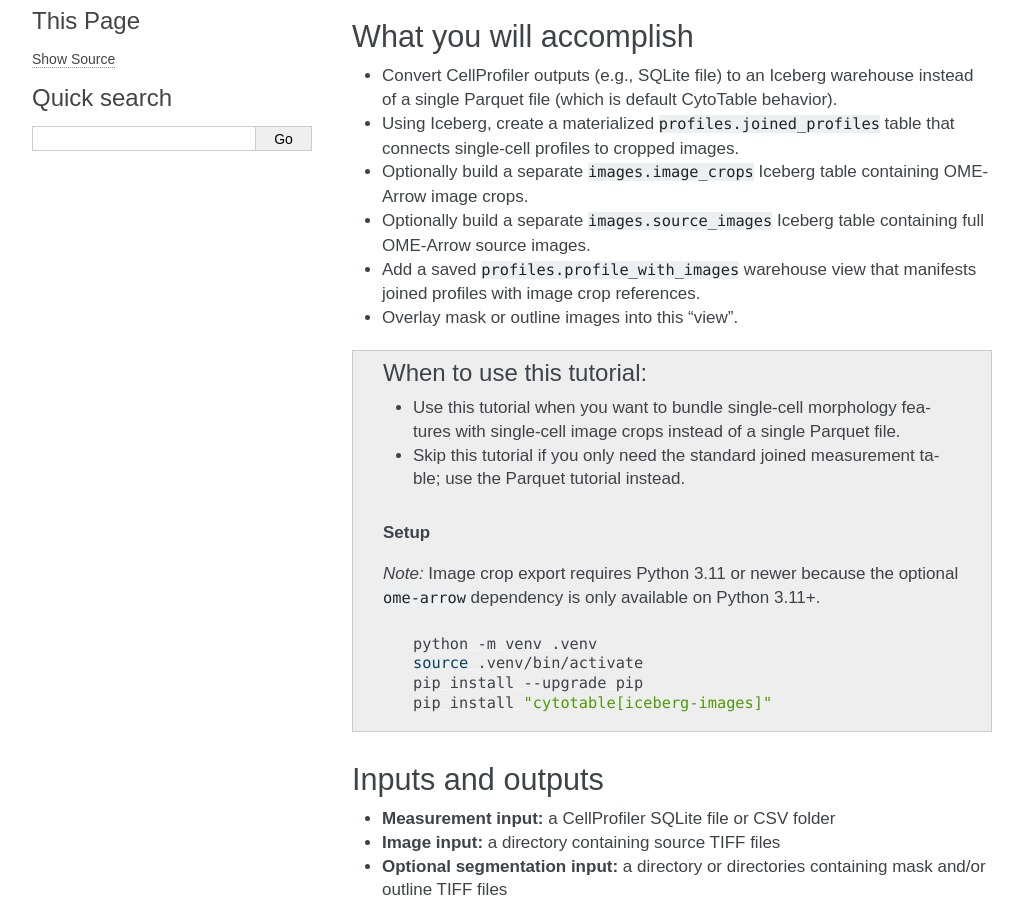
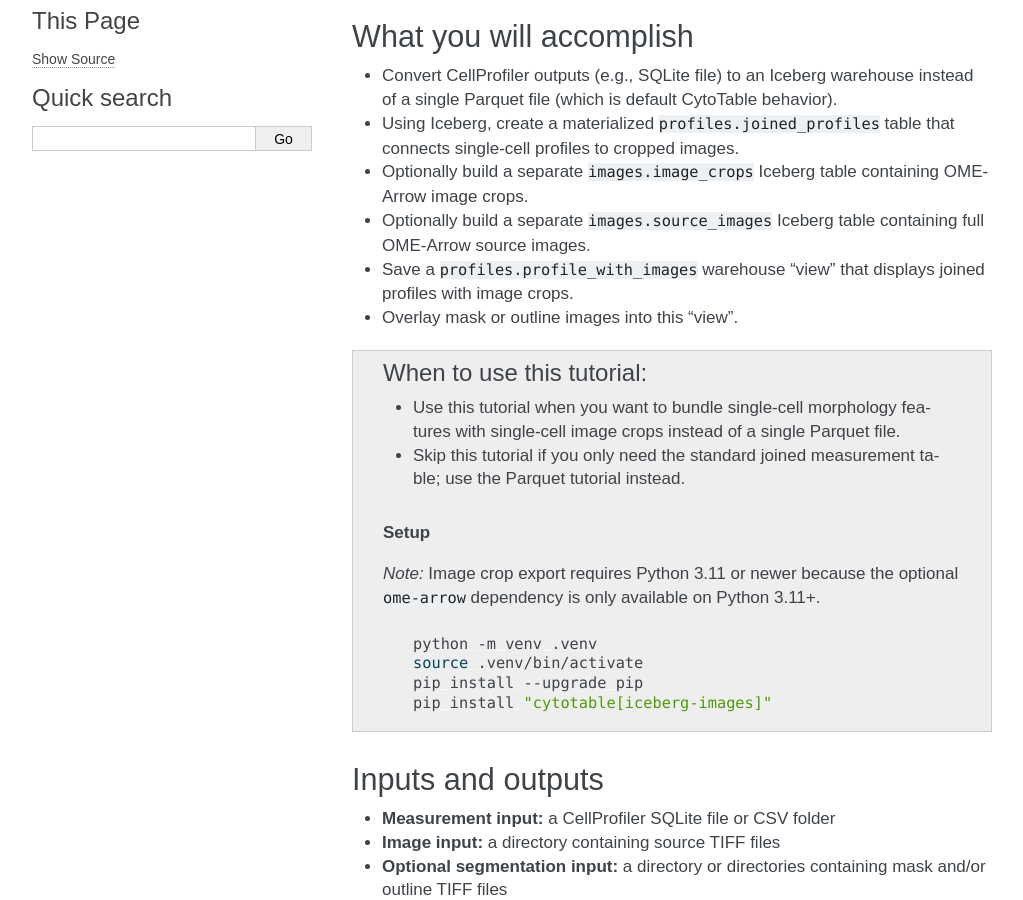
Before and after one commit to cytomining/CytoTable, a Sphinx documentation site: the page built from docs/source/tutorials/iceberg_warehouse_with_images.md, in a window 1280 px wide and 900 px high, scrolled down 311 px. Shown: the whole window, without its empty margins (118-1141 px from the left). Built offline with Sphinx 7.4.7, drawn with Linux system fonts in a browser that asks for light colours; pages that are not in the unit, such as notebooks, are missing from menus.

Commit message:
docs update
Co-Authored-By: Gregory Way <gregory.way@gmail.com>

`````diff
--- a/docs/source/tutorials/iceberg_warehouse_with_images.md
+++ b/docs/source/tutorials/iceberg_warehouse_with_images.md
@@ -11,7 +11,8 @@
   connects single-cell profiles to cropped images.
 - Optionally build a separate `images.image_crops` Iceberg table containing OME-Arrow image crops.
 - Optionally build a separate `images.source_images` Iceberg table containing full OME-Arrow source images.
-- Add a saved `profiles.profile_with_images` warehouse view that manifests joined profiles with image crop references.
+- Save a `profiles.profile_with_images` warehouse "view" that displays joined
+  profiles with image crops.
 - Overlay mask or outline images into this "view".
 
 ````{admonition} When to use this tutorial
`````
